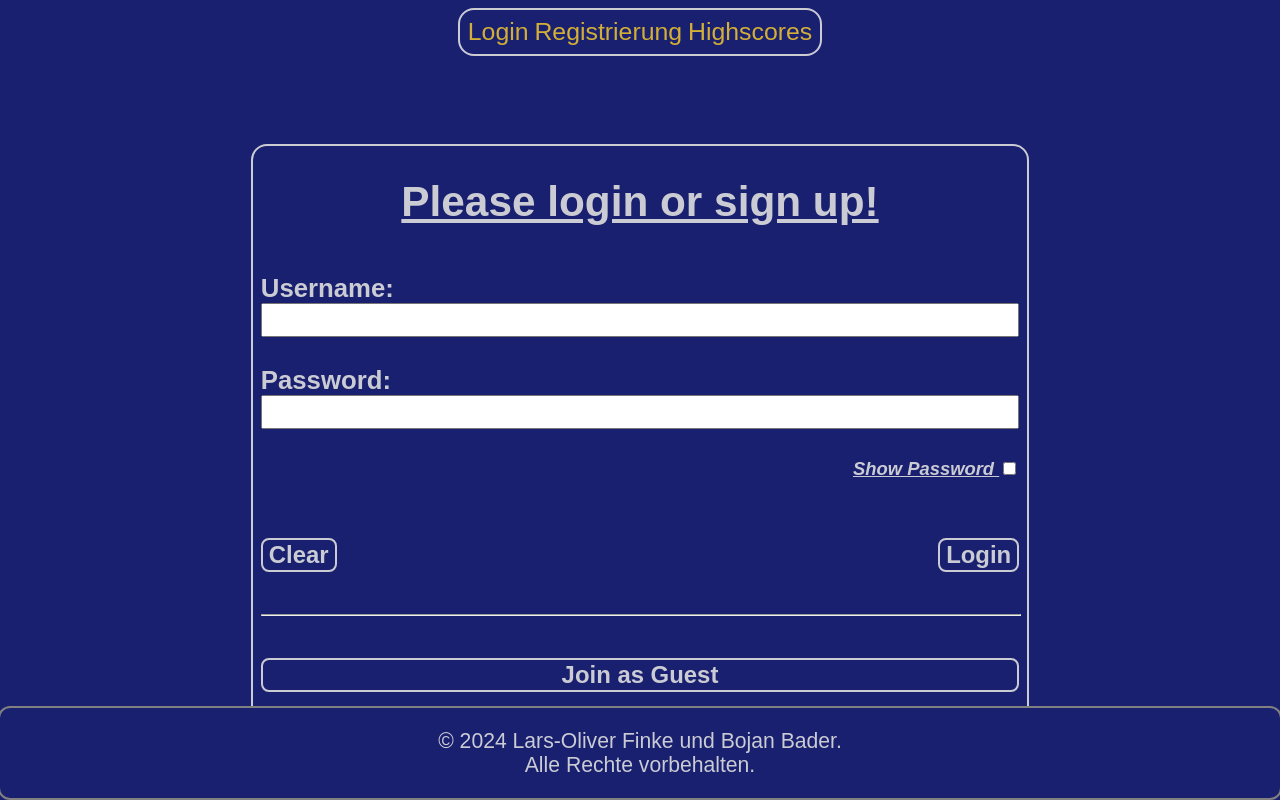
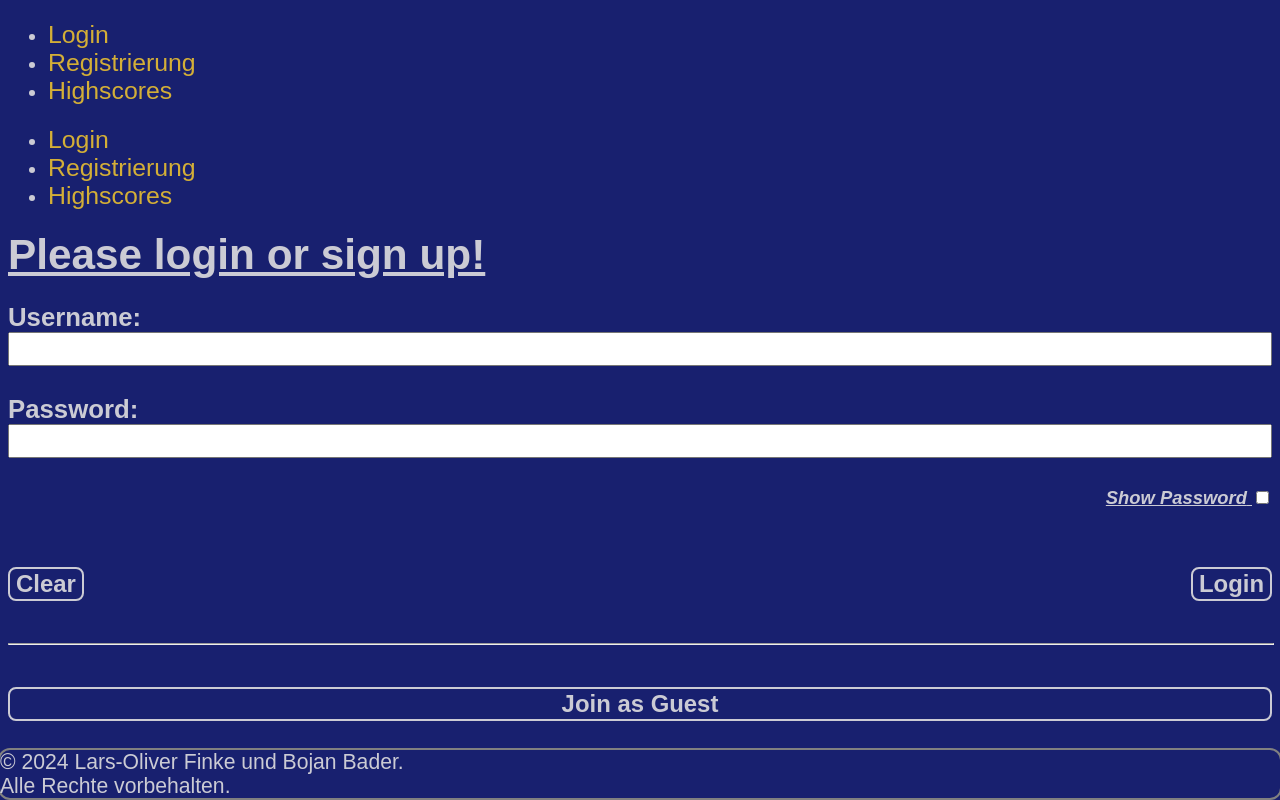
Before and after one commit to LarsOFinke/QuizWebsite, a Flask app: page / in a window 1280 px wide. Run offline with Flask 3, Linux system fonts and the light colour scheme.

Commit message:
base.html_refactoring

```diff
--- a/src/templates/base.html
+++ b/src/templates/base.html
@@ -4,59 +4,122 @@
 <head>
     <meta charset="UTF-8">
     <meta name="viewport" content="width=device-width, initial-scale=1.0">
+    <title>Quiz Website</title>
 
     <link rel= "stylesheet" type= "text/css" href="{{ url_for('static', filename='style/style.css') }}">
 
+
+
     <script src="{{ url_for('static', filename='script/script.js') }}" defer></script>
-
-    <title>Quiz Website</title>
 </head>
 
 <body>
-    <div class="navbar">
-        <nav>
+
+    <!-- NAVIGATIONSLEISTE -->
+
+        <nav id="header-nav">
+
+            <!-- DESKTOP-NAVIGATION -->
+
+            <div class="container" id="desktop-nav">
+                <div class="row">
+                    <div class="col-6">
+
+                        <ul>
                             {% if not session.login_confirmed %}
-                <a class="navbar-items" href="/">Login</a>
-                <a class="navbar-items" href="/register">Registrierung</a>
+                                <li><a class="navbar-items" href="/">Login</a></li>
+                                <li><a class="navbar-items" href="/register">Registrierung</a></li>
                             {% else %}
-                <a class="navbar-items" href="/selection">Quiz-Auswahl</a>
+                                <li><a class="navbar-items" href="/selection">Quiz-Auswahl</a></li>
                             {% endif %}
 
                             {% if session.is_admin %}
-                <a class="navbar-items" href="/quizdb/addcatstops">Kategorien/Themen hinzufügen</a>
-                <a class="navbar-items" href="/quizdb/addquestions">Fragen hinzufügen</a>
-                <a class="navbar-items" href="/quizdb/editquestions">Fragen bearbeiten</a>
+                                <li><a class="navbar-items" href="/quizdb/addcatstops">Kategorien/Themen hinzufügen</a></li>
+                                <li><a class="navbar-items" href="/quizdb/addquestions">Fragen hinzufügen</a></li>
+                                <li><a class="navbar-items" href="/quizdb/editquestions">Fragen bearbeiten</a></li>
                             {% endif %}
 
-            <a class="navbar-items" href="/highscores">Highscores</a>
+                                <li><a class="navbar-items" href="/highscores">Highscores</a></li>
 
                             {% if session.username %}
-                <a class="navbar-items" href="/clear-session">Logout</a>
+                                <li><a class="navbar-items" href="/clear-session">Logout</a></li>
                             {% endif %}
-        </nav>
+                        </ul>
+
+
+
+                    </div>
+                </div>
             </div>
 
+            <!-- MOBILE-NAVIGATION -->
 
-    <div class="main-container">
-        <br>
+            <div class="container" id="mobile-nav">
+                <div class="row">
+                    <div class="col-6">
 
-        <h1 align="center">
+                        <ul>
+                            {% if not session.login_confirmed %}
+                                <li><a class="navbar-items" href="/">Login</a></li>
+                                <li><a class="navbar-items" href="/register">Registrierung</a></li>
+                            {% else %}
+                                <li><a class="navbar-items" href="/selection">Quiz-Auswahl</a></li>
+                            {% endif %}
+
+                            {% if session.is_admin %}
+                                <li><a class="navbar-items" href="/quizdb/addcatstops">Kategorien/Themen hinzufügen</a></li>
+                                <li><a class="navbar-items" href="/quizdb/addquestions">Fragen hinzufügen</a></li>
+                                <li><a class="navbar-items" href="/quizdb/editquestions">Fragen bearbeiten</a></li>
+                            {% endif %}
+
+                                <li><a class="navbar-items" href="/highscores">Highscores</a></li>
+
+                            {% if session.username %}
+                                <li><a class="navbar-items" href="/clear-session">Logout</a></li>
+                            {% endif %}
+                        </ul>
+
+
+
+                    </div>
+                </div>
+            </div>
+
+        </nav>
+
+        <!-- QUIZWEBSITE LAYOUT -->
+
+        <div id="main-container">
+
+
+            <h1>
                 {% block header%}
                 {% endblock %}
             </h1>
 
-        <br>
+
 
             <div class="content">
                 {% block content %}
                 {% endblock %}
             </div>
 
-        <br>
+
         </div>
 
-    <footer align="center">
-        <p>© 2024 Lars-Oliver Finke und Bojan Bader. <br> Alle Rechte vorbehalten.</p>
+        <!-- FOOTER -->
+
+        <footer id="footer">
+
+            <div class="container">
+                <div class="row">
+                    <div class="col-6">
+                        <span>© 2024 Lars-Oliver Finke und Bojan Bader. <br> Alle Rechte vorbehalten.</span>
+                    </div>
+                </div>
+            </div>
+
+
         </footer>
 
 </body>
```
Lines whose indentation alone changed are shown as unchanged.
